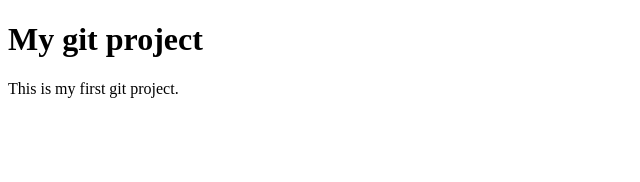
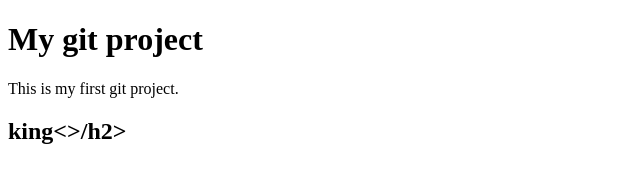
Before and after one commit to mohammedirfan78698/myfirstgitproject, a plain HTML site: page index.html in a window 1280 px wide. Shown: the whole page, without its empty margins (0-640 px from the left). Drawn offline with Linux system fonts and the light colour scheme.

Commit message:
second commit

```diff
--- a/index.html
+++ b/index.html
@@ -6,5 +6,6 @@
     <body>
         <h1>My git project</h1>
         <p>This is my first git project.</p>
+        <h2>king<>/h2>
     </body>
 </html>
```
